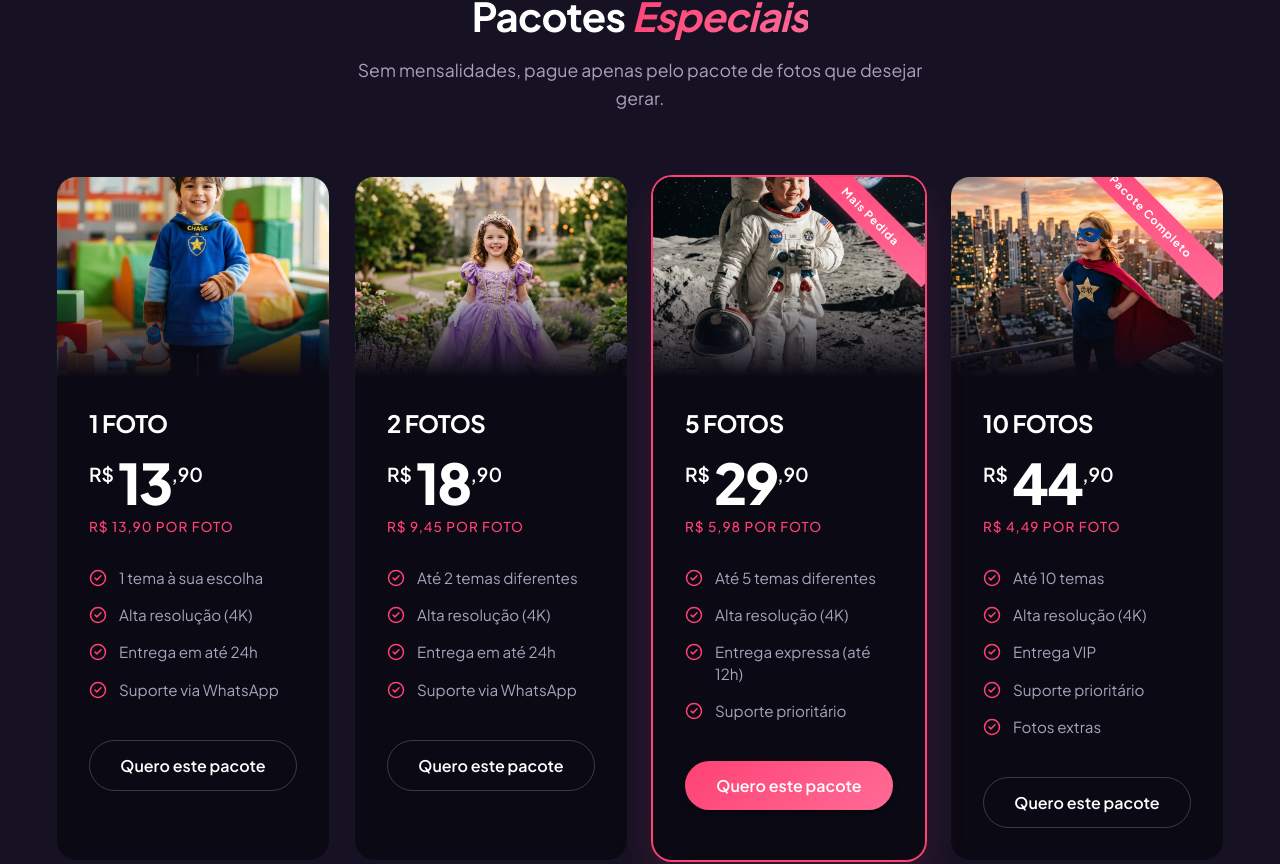
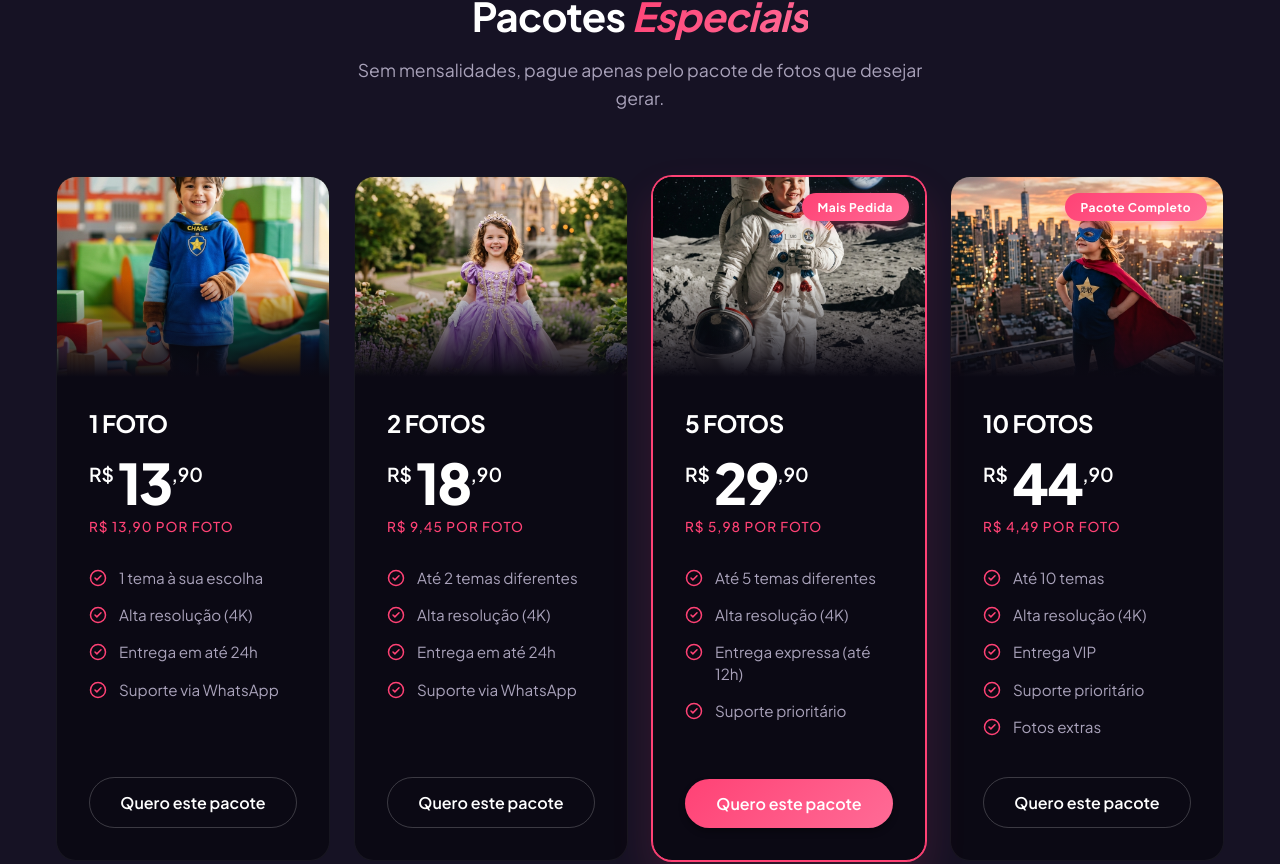
Before and after one commit to GustavoClati/auraiastudios, a React (Vite) app: page / in a window 1280 px wide. Shown: the part 4516-5380 px from the top of the page. Built offline with nearby package versions, Linux system fonts and the light colour scheme.

Commit message:
fix: badge layout and card alignments in pricing

```diff
--- a/src/components/Pricing.css
+++ b/src/components/Pricing.css
@@ -19,6 +19,8 @@
   overflow: hidden;
   position: relative;
   transition: all 0.4s cubic-bezier(0.175, 0.885, 0.32, 1.275);
+  display: flex;
+  flex-direction: column;
   flex: 1;
   max-width: 400px;
   cursor: pointer;
@@ -41,17 +43,17 @@
 
 .popular-badge {
   position: absolute;
-  top: 1.5rem;
-  right: -2rem;
+  top: 1rem;
+  right: 1rem;
   background: var(--color-gradient-primary);
   color: white;
-  font-size: 0.7rem;
+  font-size: 0.75rem;
   font-weight: 700;
-  padding: 0.5rem 3rem;
-  transform: rotate(45deg);
-  letter-spacing: 1px;
+  padding: 0.4rem 1rem;
+  border-radius: 999px;
+  letter-spacing: 0.5px;
   z-index: 2;
-  box-shadow: 0 2px 10px rgba(255, 66, 117, 0.3);
+  box-shadow: 0 4px 12px rgba(255, 66, 117, 0.4);
 }
 
 .p-card-img {
@@ -76,6 +78,7 @@
   padding: 2rem;
   display: flex;
   flex-direction: column;
+  flex-grow: 1;
 }
 
 .pricing-card h3 {
```
